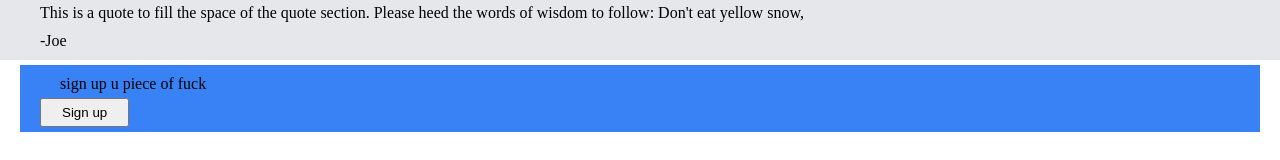
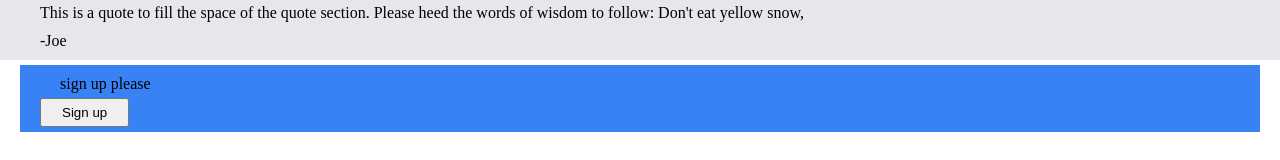
Before and after one commit to flynnkennethd/landing-page, a plain HTML site: page index.html in a window 1280 px wide. Shown: the part 236-396 px from the top of the page. Drawn offline with Linux system fonts and the light colour scheme.

Commit message:
"removed inappropriate placeholder"

```diff
--- a/index.html
+++ b/index.html
@@ -51,7 +51,7 @@
             </div>
             <div class=sign-up>
                 <div class=sign-up-box>
-                    <p>sign up u piece of fuck</p>
+                    <p>sign up please</p>
                     <button>Sign up</button>
                 </div>
             </div>
```
